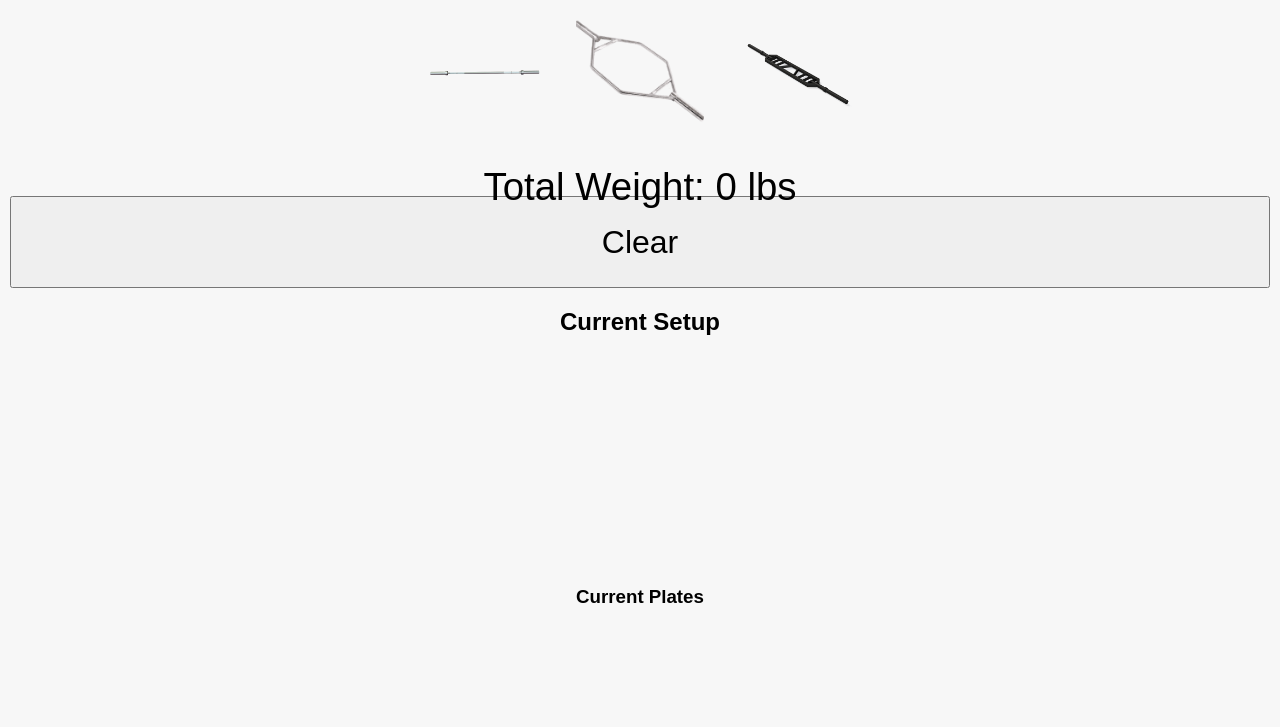
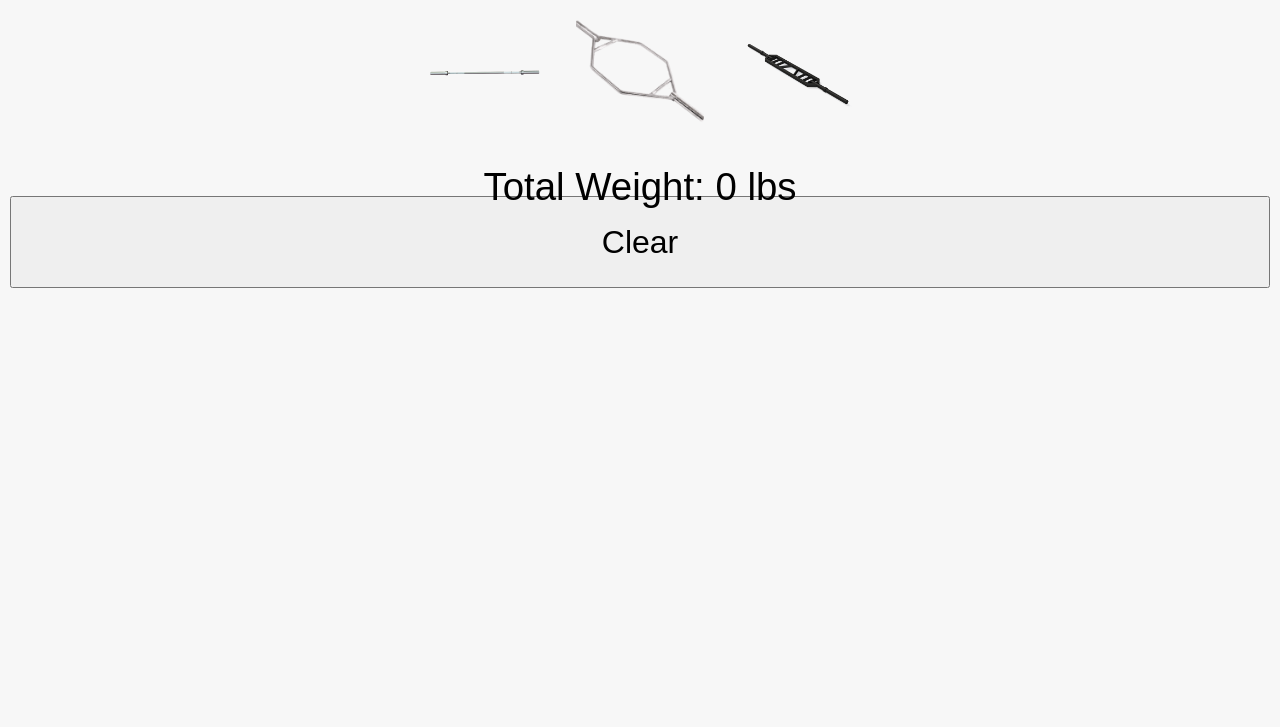
Before and after one commit to avalee926/weightcounter, a plain HTML site: page index.html in a window 1280 px wide. Shown: the part 243-970 px from the top of the page. After the commit the page ends 877 px from the top, so only its background shows below. Drawn offline with Linux system fonts and the light colour scheme.

Commit message:
Add files via upload

```diff
--- a/index.html
+++ b/index.html
@@ -25,12 +25,10 @@
     <div id="total-weight">Total Weight: 0 lbs</div>
     <button id="clear-button">Clear</button>
     <div id="current-setup">
-        <h2>Current Setup</h2>
         <div id="current-bar-container">
             <img id="current-bar" src="" alt="Current Barbell" style="display: none;"> <!-- Initially hidden -->
         </div>
         <div id="current-weights-container">
-            <h3>Current Plates</h3>
             <div id="current-weights"></div>
         </div>
     </div>
```
